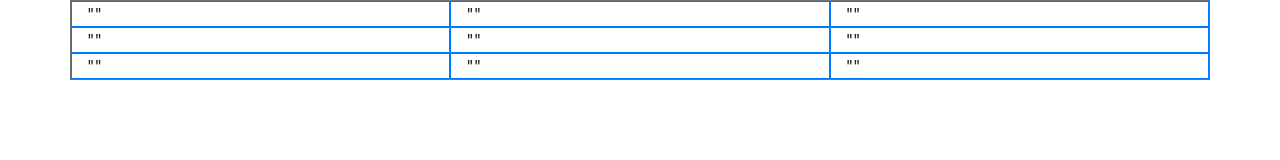
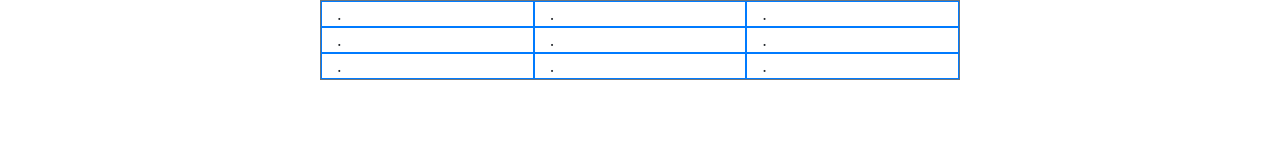
Before and after one commit to lizcramerfox/tictactoe-client, a website built with webpack: page index.html in a window 1280 px wide. Built offline with nearby package versions, Linux system fonts and the light colour scheme.

Commit message:
Reordered Files & Created HTML Game Board - Moved api.js, events.js, and ui.js to 'scripts' folder - Added HTML game grid which can return boxId on click

```diff
--- a/assets/scripts/app.js
+++ b/assets/scripts/app.js
@@ -6,8 +6,8 @@
 // use require without a reference to ensure a file is bundled
 // require('./example')
 
-const gameEvents = require('./game/events')
+const gameEvents = require('./events')
 
 $(() => {
-  // your JS code goes here
+  $('.box').on('click', gameEvents.makeMove)
 })
--- a/assets/scripts/game/events.js
+++ b/assets/scripts/events.js
@@ -5,7 +5,15 @@ const ui = require('./ui')
   // const getFormFields = require('./../../../lib/get-form-fields')
 
 
+// Make a function that toggles the
+const makeMove = function (event) {
+  const box = event.target
+  console.log(box)
+}
+// Make an event handler to select a specific g
+
+
 // We are exporting (outputing) an object with our event handlers inside of it
 module.exports = {
-  // export each function so it can be used in `app.js`
+  makeMove
 }
--- a/assets/scripts/game/ui.js
+++ b/assets/scripts/ui.js
@@ -1,5 +1,6 @@
-
-
+const onMakeMove = function (boxId) {
+  $('#message').addClass('s')
+}
 
 // export ui functions so they can be used in events.js
 // if your key has the same name as its value, you can just write the name once
--- a/assets/styles/index.scss
+++ b/assets/styles/index.scss
@@ -1 +1,5 @@
 @import '~bootstrap/scss/bootstrap';
+
+#gameboard-wrapper {
+  width: 50vw
+}
--- a/index.html
+++ b/index.html
@@ -14,15 +14,15 @@
     <body>
       <div class="container border border-secondary" id="gameboard-wrapper">
         <div class="row">
-          <div class="col-4 border border-primary" id="box-0">""</div>
-          <div class="col-4 border border-primary" id="box-1">""</div>
-          <div class="col-4 border border-primary" id="box-2">""</div>
-          <div class="col-4 border border-primary" id="box-3">""</div>
-          <div class="col-4 border border-primary" id="box-4">""</div>
-          <div class="col-4 border border-primary" id="box-5">""</div>
-          <div class="col-4 border border-primary" id="box-6">""</div>
-          <div class="col-4 border border-primary" id="box-7">""</div>
-          <div class="col-4 border border-primary" id="box-8">""</div>
+          <div class="col-4 box border border-primary" id="box-0">.</div>
+          <div class="col-4 box border border-primary" id="box-1">.</div>
+          <div class="col-4 box border border-primary" id="box-2">.</div>
+          <div class="col-4 box border border-primary" id="box-3">.</div>
+          <div class="col-4 box border border-primary" id="box-4">.</div>
+          <div class="col-4 box border border-primary" id="box-5">.</div>
+          <div class="col-4 box border border-primary" id="box-6">.</div>
+          <div class="col-4 box border border-primary" id="box-7">.</div>
+          <div class="col-4 box border border-primary" id="box-8">.</div>
         </div>
       </div>
     </body>
```
Also changed, not shown: assets/scripts/api.js (renamed from assets/scripts/game/api.js).
